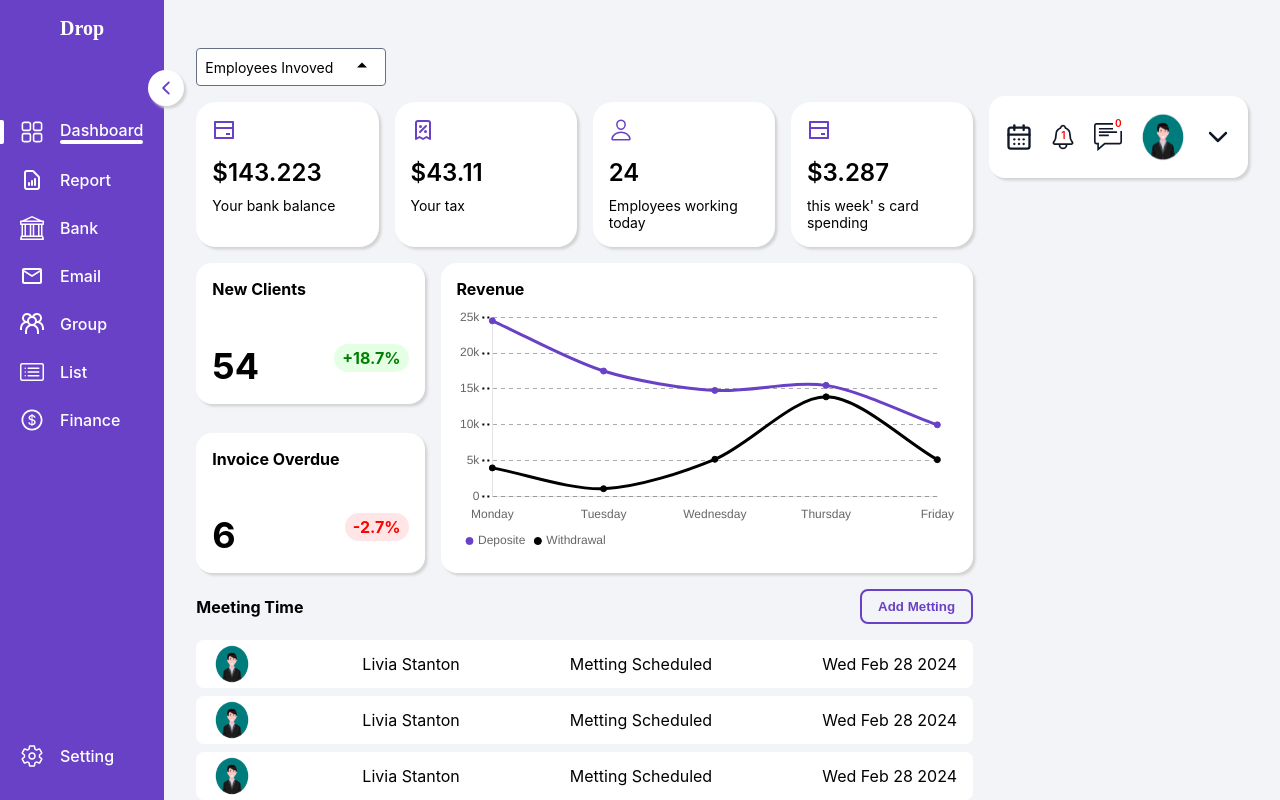
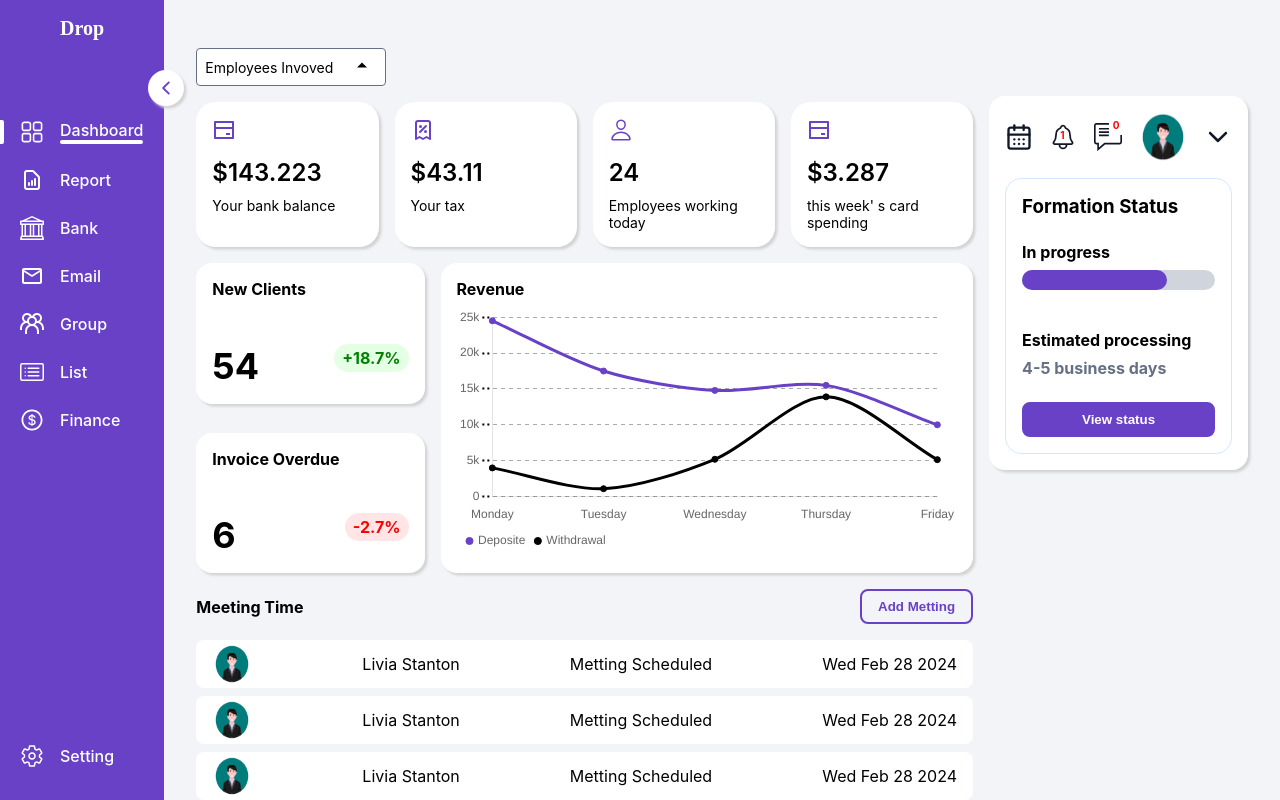
Before and after one commit to Jahed-Ghiasi/front-task, a React (Create React App) app: page /dashboard in a window 1280 px wide. Shown: the top 800 px of the page. Built offline with nearby package versions, Linux system fonts and the light colour scheme; a web font is replaced by a local one.

Commit message:
Develop StatusBar component and use it in dashboard page (right box)

```diff
--- a/src/app/components/common/button/index.tsx
+++ b/src/app/components/common/button/index.tsx
@@ -11,6 +11,10 @@ interface IProps {
   btnType?: "button" | "reset" | "submit";
   disabled?: boolean;
   title?: string;
+  fullWidth?: boolean;
+  style?: React.CSSProperties;
+  width?: string | number;
+  height?: string | number;
 }
 
 const Button = ({
@@ -22,6 +26,10 @@ const Button = ({
   btnType = "button",
   disabled,
   title,
+  fullWidth,
+  height,
+  style,
+  width,
 }: IProps) => {
   return (
     <button
@@ -30,6 +38,11 @@ const Button = ({
       type={btnType}
       disabled={disabled}
       title={title}
+      style={{
+        width: fullWidth ? "100%" : width,
+        height: height,
+        ...style,
+      }}
     >
       {text || children}
     </button>
--- a/src/app/components/dashboard/NotificationBar/styles.css
+++ b/src/app/components/dashboard/NotificationBar/styles.css
@@ -14,9 +14,9 @@
   position: absolute;
   font-size: 10px;
   top: 6px;
-  left: 12px;
+  left: 11px;
   color: var(--error);
-  font-weight: 600;
+  font-weight: 700;
 }
 
 .notification-bar .comments {
@@ -25,8 +25,8 @@
   top: -8px;
   right: -2px;
   color: var(--error);
-  font-weight: 600;
+  font-weight: 700;
   background-color: var(--white);
-  padding: 2px;
+  padding: 4px;
   border-radius: 2px;
 }
--- /dev/null
+++ b/src/app/components/dashboard/StatusBar/index.tsx
@@ -0,0 +1,23 @@
+import Button from "src/app/components/common/button";
+import "./styles.css";
+
+const StatusBar = () => {
+  return (
+    <div className="status-bar">
+      <h3>Formation Status</h3>
+      <div className="status-section">
+        <span className="status-title">In progress</span>
+        <div className="progress-presenter">
+          <div className="progress-range" style={{ width: "75%" }}></div>
+        </div>
+      </div>
+      <div className="status-section">
+        <span className="status-title">Estimated processing</span>
+        <span className="status-des">4-5 business days</span>
+      </div>
+      <Button btnType="button" text="View status" fullWidth />
+    </div>
+  );
+};
+
+export default StatusBar;
--- /dev/null
+++ b/src/app/components/dashboard/StatusBar/styles.css
@@ -0,0 +1,40 @@
+.status-bar {
+  border: 1px solid var(--blue-light-2);
+  padding: 1rem;
+  border-radius: 1rem;
+  display: flex;
+  flex-direction: column;
+  gap: 0.5rem;
+}
+
+.status-bar h3 {
+  margin: 0;
+}
+
+.status-bar .status-section {
+  padding: 1rem 0;
+  display: flex;
+  flex-direction: column;
+  gap: 0.5rem;
+}
+
+.status-bar .status-section .status-title {
+  font-weight: 700;
+}
+
+.status-bar .status-section .status-des {
+  font-weight: 700;
+  color: var(--gray);
+}
+
+.status-bar .progress-presenter {
+  height: 20px;
+  background-color: var(--gray-light);
+  border-radius: 1rem;
+}
+
+.status-bar .progress-presenter .progress-range {
+  background-color: var(--primary-color);
+  height: 100%;
+  border-radius: inherit;
+}
--- a/src/app/pages/dashboard/index.tsx
+++ b/src/app/pages/dashboard/index.tsx
@@ -15,6 +15,7 @@ import AddMeetingModal from "src/app/components/modals/addMeeting";
 import AddToDoModal from "src/app/components/modals/addToDo";
 import SelectField from "src/app/components/common/SelectField";
 import NotificationBar from "src/app/components/dashboard/NotificationBar";
+import StatusBar from "src/app/components/dashboard/StatusBar";
 
 const lineChartOptions: ChartOptions<"line"> = {
   plugins: {
@@ -161,6 +162,7 @@ const Dashboard = () => {
         </div>
         <div className="right">
           <NotificationBar />
+          <StatusBar />
         </div>
       </div>
       <AddMeetingModal />
--- a/src/app/pages/dashboard/styles.css
+++ b/src/app/pages/dashboard/styles.css
@@ -58,4 +58,7 @@
   height: fit-content;
   padding: 1rem;
   margin-top: 4rem;
+  display: flex;
+  flex-direction: column;
+  gap: 1rem;
 }
--- a/src/index.css
+++ b/src/index.css
@@ -13,6 +13,7 @@
   --blue-light-2: #d1e9ff;
   --gray: #667085;
   --black: #101828;
+  --gray-light: #d0d5dd;
 }
 
 body {
```
